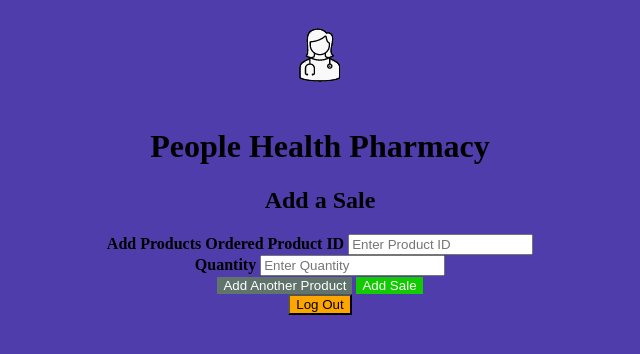
After one commit to bluelephant72/Managing-Software-Projects-Sprint-1, a PHP site: page /add_sales/add_sales_products_ordered.html in a window 1280 px wide. The commit adds this page. Shown: the top 354 px of the page, without its empty margins (320-960 px from the left). Run offline with PHP 8.4, Linux system fonts and the light colour scheme.

Commit message:
split add_sales to allow for multiple products

```diff
--- /dev/null
+++ b/htdocs/add_sales/add_sales_products_ordered.html
@@ -0,0 +1,34 @@
+<!--logIn page-->
+<!DOCTYPE html>
+<html lang="en">
+	<!--Head meta-->
+<head>
+  <meta charset="utf-8" />
+  <meta name="description" content="Add a Sale" />
+  <meta name="keywords" content="HTML, Form, tags,payment" />
+  <meta name="author" content="Anis, Eamonn, Jonno, Leonard" />
+  <link rel="stylesheet" type="text/css" href="../styles/style.css">
+</head>
+<div class="imgcontainer">
+      <img src="../images/img_avatar1.png" alt="Avatar" class="avatar">
+</div>
+<title>Add Sales</title>
+
+<body>
+      <h1>People Health Pharmacy</h1>
+      <h2>Add a Sale</h2>
+      <form>
+            <b>Add Products Ordered</b>
+            <label for="productID"><b>Product ID</b></label>
+            <input type="number" placeholder="Enter Product ID" name="productID" required>
+            <br>
+            <label for="quantity"><b>Quantity</b></label>
+            <input type="number" placeholder="Enter Quantity" name="quantity" required>
+            <br>
+            <button id="addAnotherProduct" type="submit">Add Another Product</button>
+            <button id="addSale" type="submit">Add Sale</button>
+      </form>
+      <div>
+            <form><button formaction="../index.html" id="logoutButton" type="submit">Log Out</button></form>
+      </div>
+</body>
--- a/htdocs/home.html
+++ b/htdocs/home.html
@@ -24,7 +24,7 @@
     <div>
         <b>Would you like to?</b>
         <br>
-        <form method="get" action="add_sales/add_sales.html"> <button id="addSalesNavi" type="submit">Add a Sale</button></form>
+        <form method="get" action="add_sales/add_sales_orderdetails.html"> <button id="addSalesNavi" type="submit">Add a Sale</button></form>
         <form method="get" action="view_sales/view_sales.html"> <button id="viewReportsNavi" type="submit">View Sales Reports</button>
     </div>
     <br>
--- a/htdocs/styles/style.css
+++ b/htdocs/styles/style.css
@@ -85,7 +85,31 @@ fieldset{
     #logoutButton:hover{
       background-color: rgba(255, 115, 0, 0.918);
     }
- /*add sale page*/
+  /*Add order details page*/
+    /*cont button*/
+    #contToProducts{
+    background-color: #11ca00;
+    color: white;
+    border: none;
+
+  }
+  /*Button hover*/
+  #contToProducts:hover{
+    background-color: #16e0049d;
+
+  }
+  /*add products page*/
+    /*add another product*/
+    #addAnotherProduct{
+      background-color: #61746c;
+      color: white;
+      border: none;
+    }
+    /*Button hover*/
+    #addAnotherProduct:hover{
+      background-color: #1a221a8f;
+
+    }
     /*Add Sale Button*/
     #addSale{
       background-color: #11ca00;
```
Also changed, not shown: htdocs/add_sales/add_sales_orderdetails.html (renamed from htdocs/add_sales/add_sales.html, +4 -9 lines).
